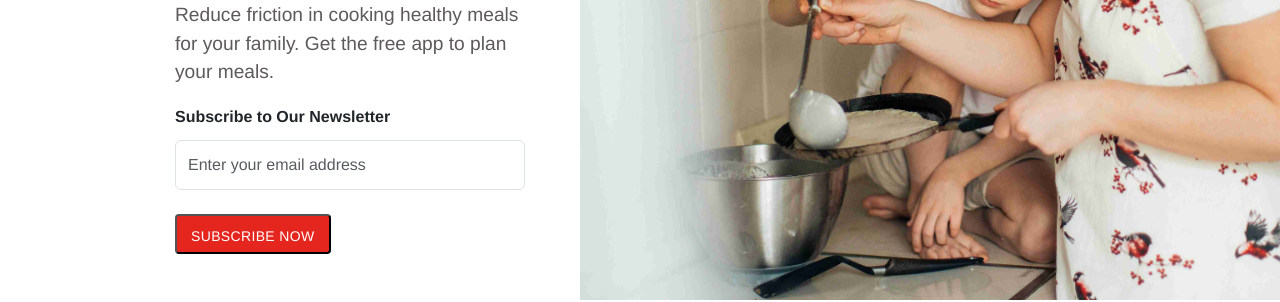
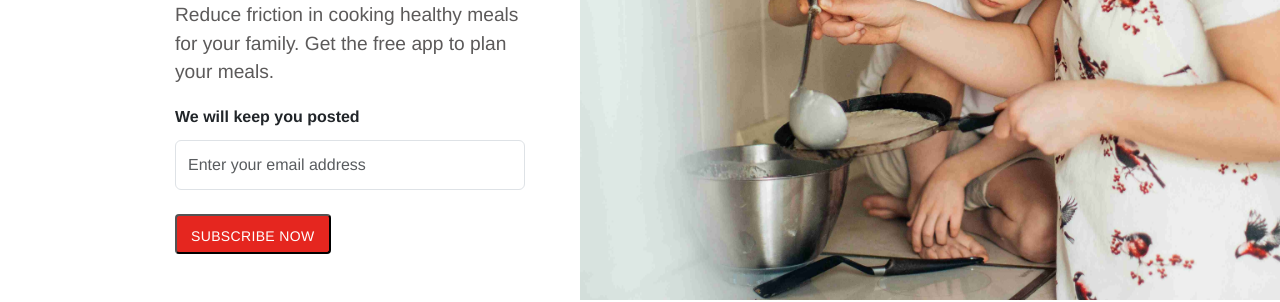
Before and after one commit to amrojsandhu/amrojsandhu.github.io, a Jekyll site: the page built from index.md, in a window 1280 px wide. Shown: the part 461-763 px from the top of the page. Built offline with Jekyll 4.4.1, drawn with Linux system fonts in a browser that asks for light colours.

```diff
--- a/_includes/subscribe-form.html
+++ b/_includes/subscribe-form.html
@@ -5,7 +5,7 @@
         data-supabase-key="{{ site.env.SUPABASE_CLIENT_ANON_KEY }}"
         data-supabase-url="https://krioyzjtjtdkmickorfg.supabase.co">
     <div class="form-group">
-      <label for="email"><strong>Subscribe to Our Newsletter</strong></label>
+      <label for="email"><strong>We will keep you posted</strong></label>
       <input type="email"
              id="email"
              name="email"
```
Also changed, not shown: other parts of _includes/subscribe-form.html (+1 -4 lines).
